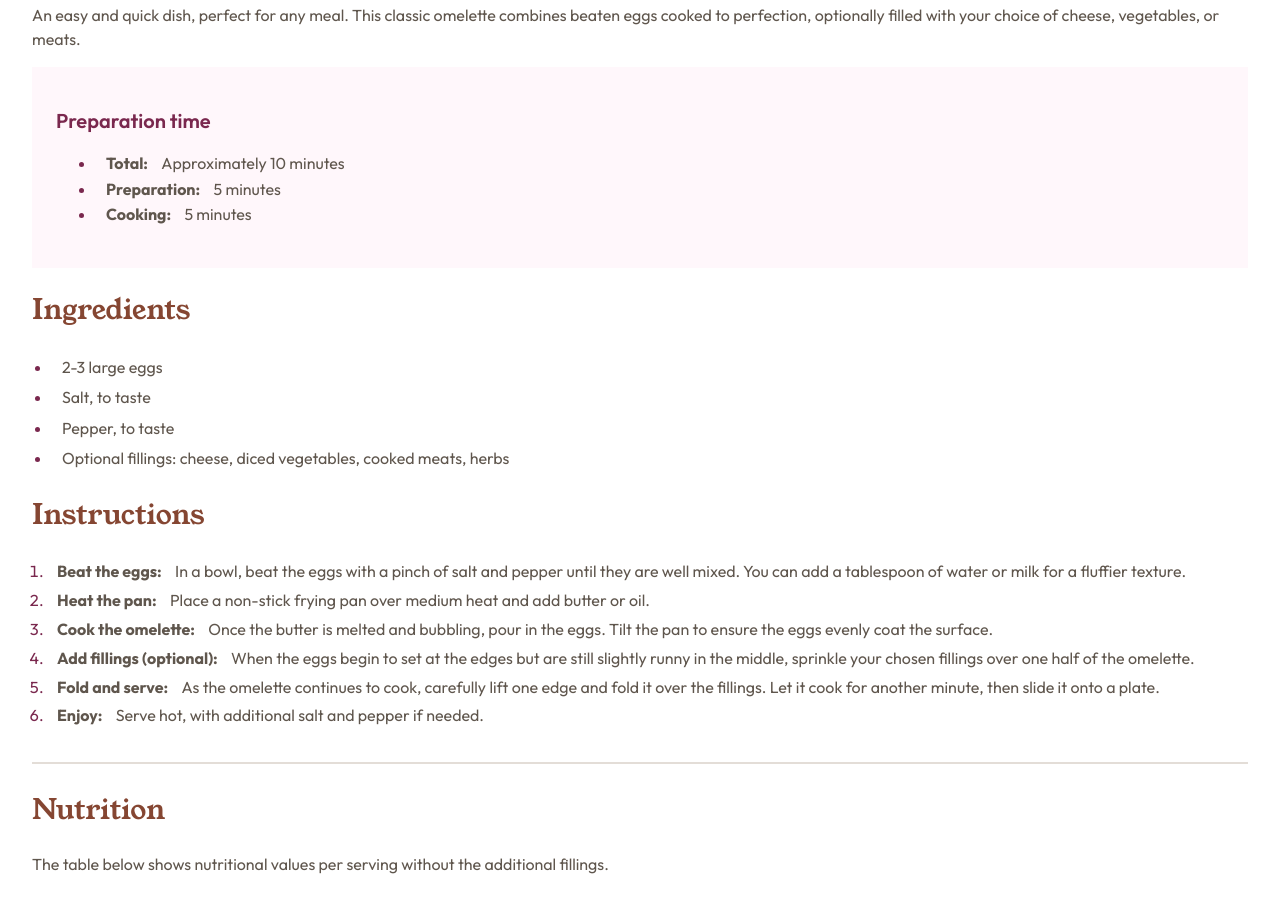
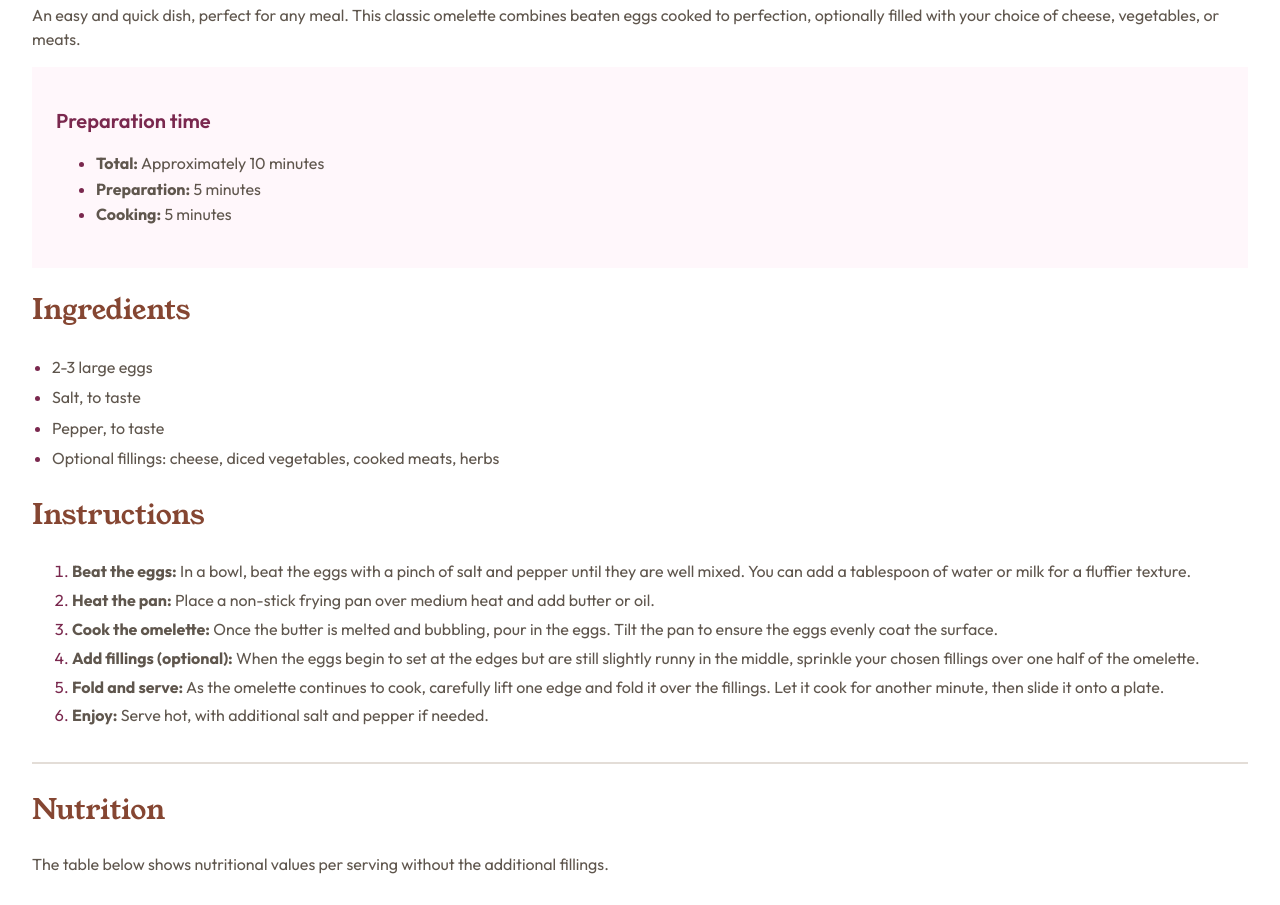
Before and after one commit to Adetolar/Omelette-Recipe, a plain HTML site: page index.html in a window 1280 px wide. Shown: the part 260-1165 px from the top of the page. Drawn offline with Linux system fonts and the light colour scheme.

Commit message:
li tags space bug fixed

```diff
--- a/index.html
+++ b/index.html
@@ -3,7 +3,6 @@
   <head>
     <meta charset="UTF-8" />
     <meta name="viewport" content="width=device-width, initial-scale=1.0" />
-    <!-- displays site properly based on user's device -->
 
     <link
       rel="icon"
@@ -38,15 +37,15 @@
         <p>Preparation time</p>
         <ul>
           <li>
-            <span class="bold">Total:</span>
+            <strong>Total:</strong>
             <span class="normal">Approximately 10 minutes</span>
           </li>
           <li>
-            <span class="bold">Preparation:</span>
+            <strong>Preparation:</strong>
             <span class="normal">5 minutes</span>
           </li>
           <li>
-            <span class="bold">Cooking:</span>
+            <strong>Cooking:</strong>
             <span class="normal"> 5 minutes</span>
           </li>
         </ul>
@@ -69,7 +68,7 @@
         <p>Instructions</p>
         <ol>
           <li>
-            <span class="bold">Beat the eggs:</span>
+            <strong>Beat the eggs:</strong>
             <span class="normal"
               >In a bowl, beat the eggs with a pinch of salt and pepper until
               they are well mixed. You can add a tablespoon of water or milk for
@@ -77,21 +76,21 @@
             >
           </li>
           <li>
-            <span class="bold">Heat the pan:</span>
+            <strong>Heat the pan:</strong>
             <span class="normal"
               >Place a non-stick frying pan over medium heat and add butter or
               oil.</span
             >
           </li>
           <li>
-            <span class="bold">Cook the omelette:</span>
+            <strong>Cook the omelette:</strong>
             <span class="normal"
               >Once the butter is melted and bubbling, pour in the eggs. Tilt
               the pan to ensure the eggs evenly coat the surface.</span
             >
           </li>
           <li>
-            <span class="bold">Add fillings (optional):</span>
+            <strong>Add fillings (optional):</strong>
             <span class="normal"
               >When the eggs begin to set at the edges but are still slightly
               runny in the middle, sprinkle your chosen fillings over one half
@@ -99,7 +98,7 @@
             >
           </li>
           <li>
-            <span class="bold">Fold and serve:</span>
+            <strong>Fold and serve:</strong>
             <span class="normal"
               >As the omelette continues to cook, carefully lift one edge and
               fold it over the fillings. Let it cook for another minute, then
@@ -107,7 +106,7 @@
             >
           </li>
           <li>
-            <span class="bold">Enjoy:</span>
+            <strong>Enjoy:</strong>
             <span class="normal"
               >Serve hot, with additional salt and pepper if needed.</span
             >
--- a/style.css
+++ b/style.css
@@ -32,10 +32,6 @@ h1 + p {
   line-height: 24px;
 }
 
-section {
-  /* padding: 24px; */
-}
-
 section p:nth-child(1) {
   color: #854632;
   font-family: "Young Serif", serif;
@@ -60,15 +56,13 @@ section.preparation p {
   font-weight: 600;
 }
 
-span.bold {
+strong {
   font-weight: bold;
-  margin-left: 10px;
   color: #5f564d;
 }
 
 span.normal {
   color: #5f564d;
-  padding-left: 10px;
 }
 
 section.preparation ul {
@@ -77,7 +71,7 @@ section.preparation ul {
 
 section.instruction ol {
   color: #7a284e;
-  padding-left: 15px;
+
   list-style-position: outside;
 }
 
```
